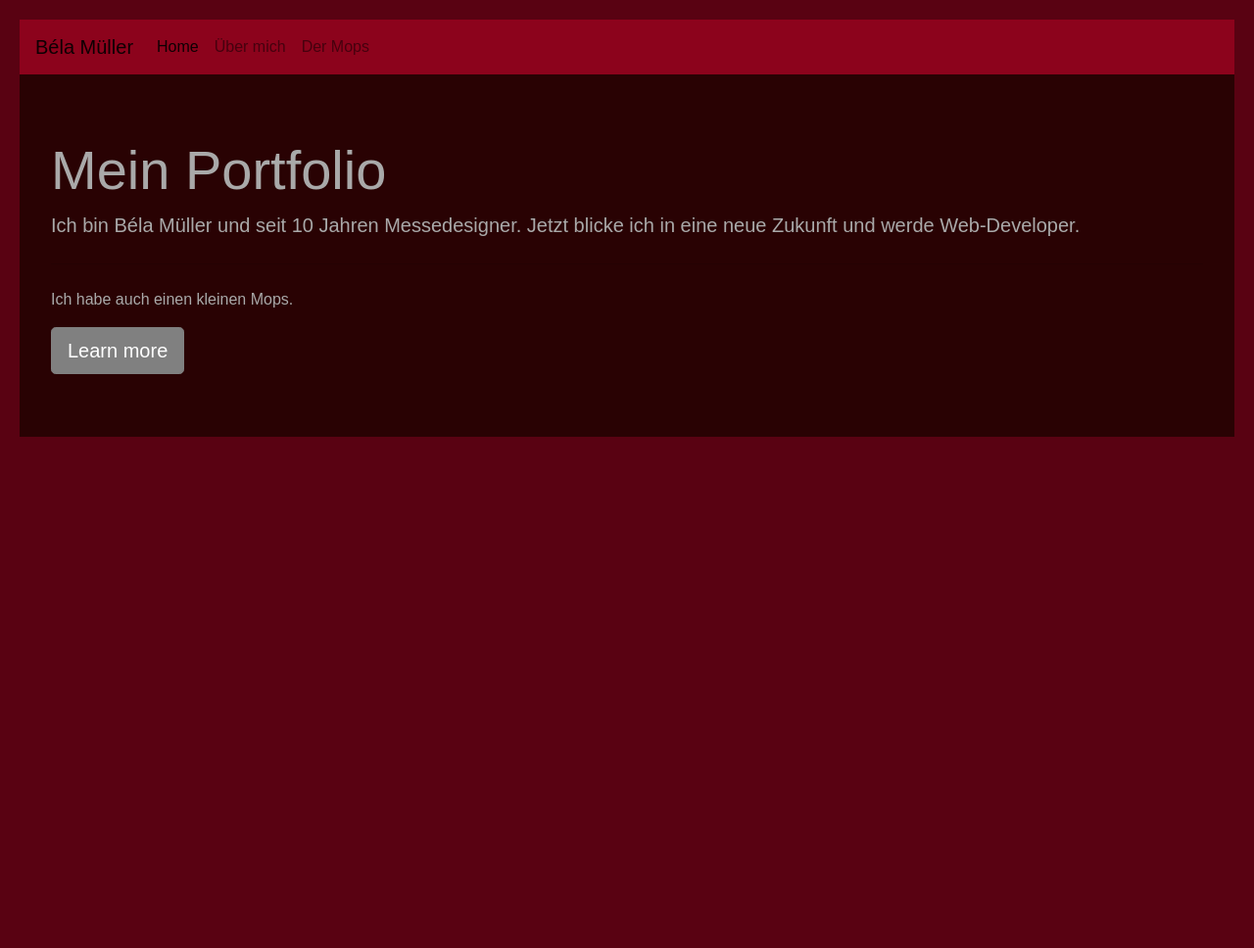
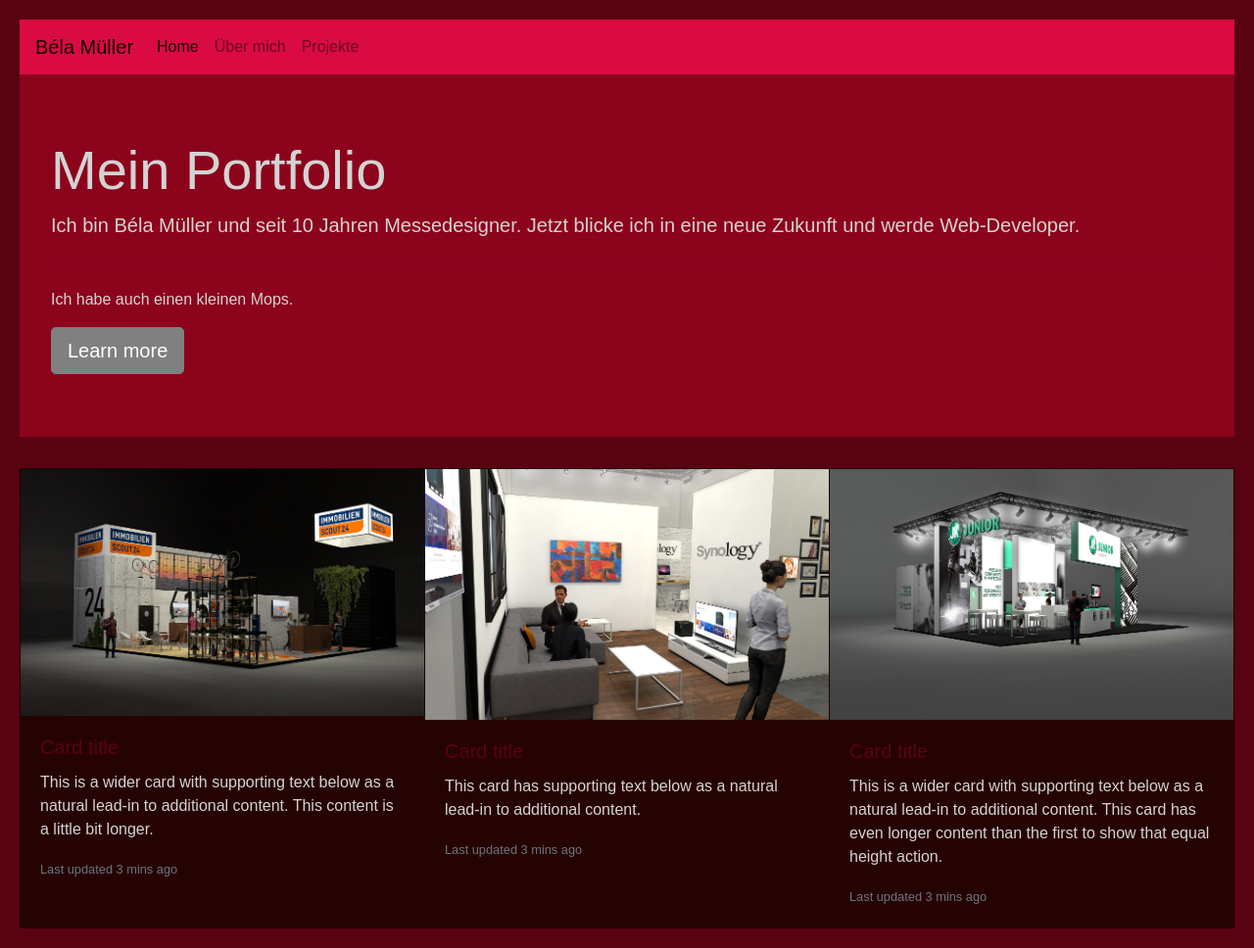
Before and after one commit to bwnstck/portfoliobm, a website: page index.html in a window 1280 px wide. Shown: the whole page at 98% size. Before the commit the page ends 800 px from the top, so only its background shows below. Drawn offline with nearby package versions, Linux system fonts and the light colour scheme.

Commit message:
Add cards

```diff
--- a/index.html
+++ b/index.html
@@ -16,8 +16,8 @@
   <body>
     <!-- Navigation-->
 
-    <nav class="navbar navbar-expand-lg navbar-light bg-light">
-      <a class="navbar-brand" href="#">Béla Müller</a>
+    <nav class="navbar navbar-expand-lg navbar-light bg-red">
+      <a class="navbar-brand" href="index.html">Béla Müller</a>
       <button
         class="navbar-toggler"
         type="button"
@@ -32,7 +32,7 @@
       <div class="collapse navbar-collapse" id="navbarText">
         <ul class="navbar-nav mr-auto">
           <li class="nav-item active">
-            <a class="nav-link" href="#"
+            <a class="nav-link" href="index.html"
               >Home <span class="sr-only">(current)</span></a
             >
           </li>
@@ -40,12 +40,13 @@
             <a class="nav-link" href="#">Über mich</a>
           </li>
           <li class="nav-item">
-            <a class="nav-link" href="#">Der Mops</a>
+            <a class="nav-link" href="#projects">Projekte</a>
           </li>
         </ul>
         <!--<span class="navbar-text"> Navbar text with an inline element </span>-->
       </div>
     </nav>
+
     <!-- Header -->
     <div class="jumbotron">
       <h1 class="display-4">Mein Portfolio</h1>
@@ -57,7 +58,63 @@
       <p>Ich habe auch einen kleinen Mops.</p>
       <a class="btn btn-primary btn-lg" href="#" role="button">Learn more</a>
     </div>
-
+    <section id="projects">
+      <div class="card-group">
+        <div class="card">
+          <img
+            src="images/Immobilienscout24_Exporeal2019_20190403_2.jpg"
+            class="card-img-top"
+            alt="..."
+          />
+          <div class="card-body">
+            <h5 class="card-title">Card title</h5>
+            <p class="card-text">
+              This is a wider card with supporting text below as a natural
+              lead-in to additional content. This content is a little bit
+              longer.
+            </p>
+            <p class="card-text">
+              <small class="text-muted">Last updated 3 mins ago</small>
+            </p>
+          </div>
+        </div>
+        <div class="card">
+          <img
+            src="images/Synology_IFA2019_20190628_7.jpg"
+            class="card-img-top"
+            alt="..."
+          />
+          <div class="card-body">
+            <h5 class="card-title">Card title</h5>
+            <p class="card-text">
+              This card has supporting text below as a natural lead-in to
+              additional content.
+            </p>
+            <p class="card-text">
+              <small class="text-muted">Last updated 3 mins ago</small>
+            </p>
+          </div>
+        </div>
+        <div class="card">
+          <img
+            src="images/Teaser_Junior_Kühlkörper.jpg"
+            class="card-img-top"
+            alt="..."
+          />
+          <div class="card-body">
+            <h5 class="card-title">Card title</h5>
+            <p class="card-text">
+              This is a wider card with supporting text below as a natural
+              lead-in to additional content. This card has even longer content
+              than the first to show that equal height action.
+            </p>
+            <p class="card-text">
+              <small class="text-muted">Last updated 3 mins ago</small>
+            </p>
+          </div>
+        </div>
+      </div>
+    </section>
     <!-- Optional JavaScript -->
     <!-- jQuery first, then Popper.js, then Bootstrap JS -->
     <script
--- a/scss/custom.scss
+++ b/scss/custom.scss
@@ -1,7 +1,7 @@
 // Your variable overrides
 // See node_modules/bootstrap/scss/_variables.scss for all variables
 $body-bg: #590212;
-$body-color: white;
+$body-color: #590212;
 $primary: grey;
 $font-family-base: Arial;
 
@@ -16,13 +16,27 @@ body {
 
 .jumbotron {
   border-radius: 0;
-  color: #260303;
+  color: #590212;
+  background-color: #8c031c;
 }
 
 p {
-  color: darkgray;
+  color: lightgray;
 }
 
 h1 {
-  color: darkgrey;
+  color: lightgrey;
 }
+
+.bg-red {
+  background-color: #d90b42;
+}
+.card {
+  background-color: #260303;
+  border-radius: 0;
+}
+
+.card-img,
+.card-img-top {
+  border-radius: 0;
+}
```
Also changed, not shown: css/custom.css, images/Immobilienscout24_Exporeal2019_20190403_2.jpg (added), images/Onlevel_R20_Bau2019_20181029_2.jpg (added), images/Synology_IFA2019_20190628_7.jpg (added), images/Teaser_Junior_Kühlkörper.jpg (added), 1 other file.
